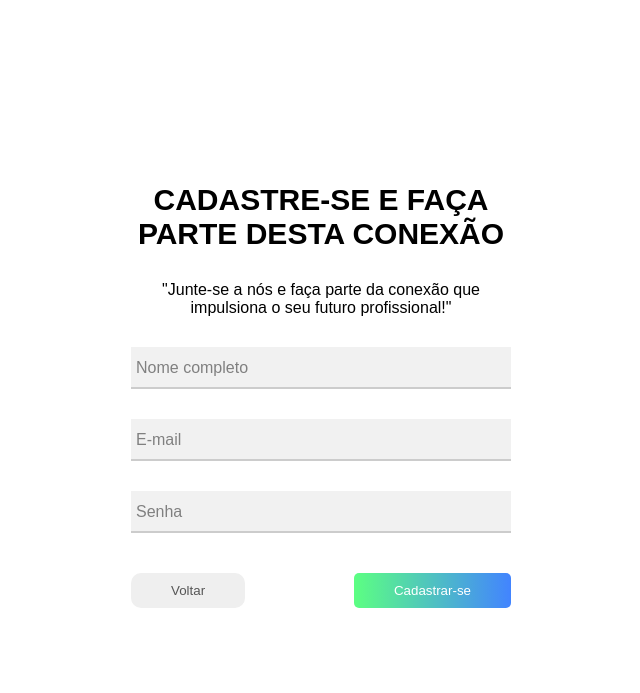
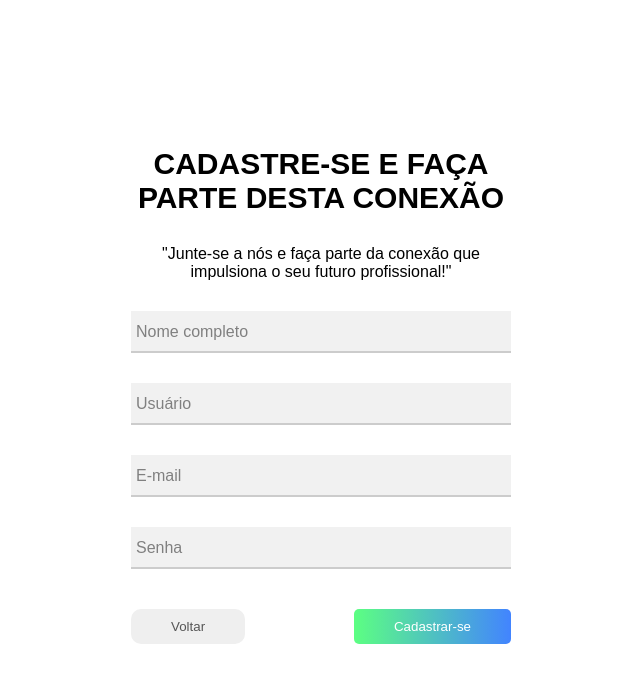
Before and after one commit to HuiseL265/prototipo-pi-2sem-2023, a PHP site: page /cadastro.php in a window 1280 px wide. Shown: the top 693 px of the page, without its empty margins (319-959 px from the left). Run offline with PHP 8.4, Linux system fonts and the light colour scheme.

Commit message:
Ajustes Login e Cadastro

```diff
--- a/cadastro.php
+++ b/cadastro.php
@@ -40,6 +40,11 @@
                     </div>
 
                 <div class="form-floating input-single">
+                        <input type="text" name="usuario" id="usuario-box" class="input" required>
+                        <label for="usuario-box">Usuário</label>
+                    </div>
+
+                <div class="form-floating input-single">
                         <input type="email" name="email" id="email-box" class="input" required>
                         <label for="email-box">E-mail</label>
                     </div>
--- a/login.php
+++ b/login.php
@@ -18,15 +18,14 @@
 
                 <div class="form-floating">
                     <input type="text" name="email" placeholder="Email" class="form-control mb-3 campo-email" required>
-                    <label for="floatingInput" class="label-input">E-Mail</label>
+                    <label for="floatingInput" class="label-input">E-Mail / Usuário</label>
                 </div>
                 <div class="form-floating">
                     <input type="password" name="senha" placeholder="Senha" class="form-control mb-3 campo-senha" required>
                     <label for="floatingInput" class="label-input">Senha</label>
                 </div>
 
-                <input class="btn w-100 py-2" type="submit" name="submit" value="Enviar" id="btn-enviar">
-
+                <a href="index.html"><button class="btn w-100 py-2" name="submit" value="Enviar" id="btn-enviar">Enviar</button></a>
                 <a class="btn w-100 py-2" href="cadastro.php" id="btn-cadastrar">Cadastrar-se</a>
                 <a href="index.html" id="btn-voltar">Voltar</a>
             </form>
```
